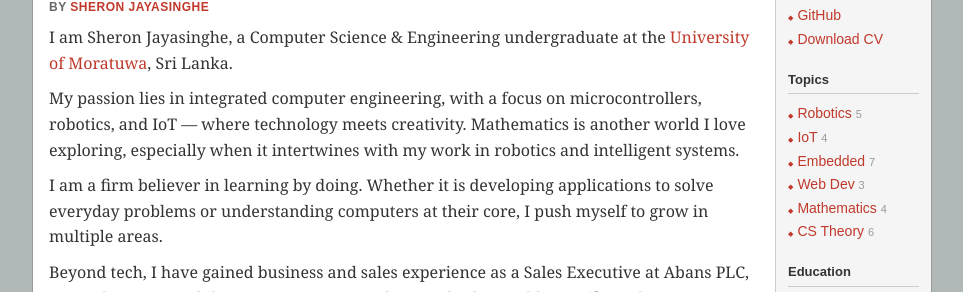
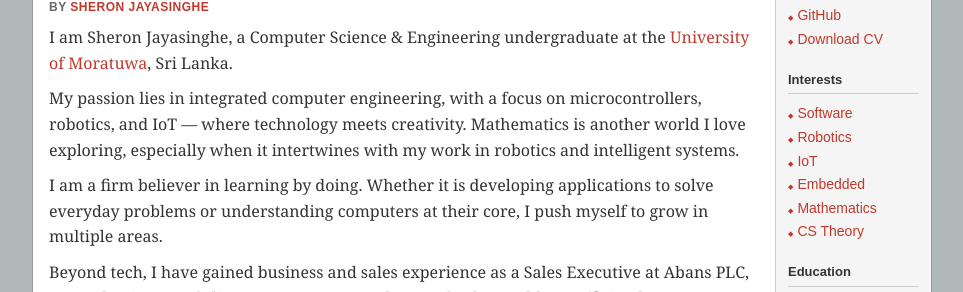
Before and after one commit to sheronjay/my-portfolio, an Astro site in the folder agreeable-accretion/: page / in a window 1280 px wide. Shown: the part 220-512 px from the top of the page, without its empty margins (158-1121 px from the left). Built offline with nearby package versions, Linux system fonts and the light colour scheme; Astro itself is replaced by a stand-in of ours.

Commit message:
change topics to interests

```diff
--- a/agreeable-accretion/src/components/Sidebar.astro
+++ b/agreeable-accretion/src/components/Sidebar.astro
@@ -20,14 +20,14 @@
   </div>
 
   <div class="sidebar-section">
-    <h3>Topics</h3>
+    <h3>Interests</h3>
     <ul>
-      <li><a href="#">Robotics <span class="count">5</span></a></li>
-      <li><a href="#">IoT <span class="count">4</span></a></li>
-      <li><a href="#">Embedded <span class="count">7</span></a></li>
-      <li><a href="#">Web Dev <span class="count">3</span></a></li>
-      <li><a href="#">Mathematics <span class="count">4</span></a></li>
-      <li><a href="#">CS Theory <span class="count">6</span></a></li>
+      <li><a href="#">Software</a></li>
+      <li><a href="#">Robotics</a></li>
+      <li><a href="#">IoT</a></li>
+      <li><a href="#">Embedded</a></li>
+      <li><a href="#">Mathematics</a></li>
+      <li><a href="#">CS Theory</a></li>
     </ul>
   </div>
 
```
